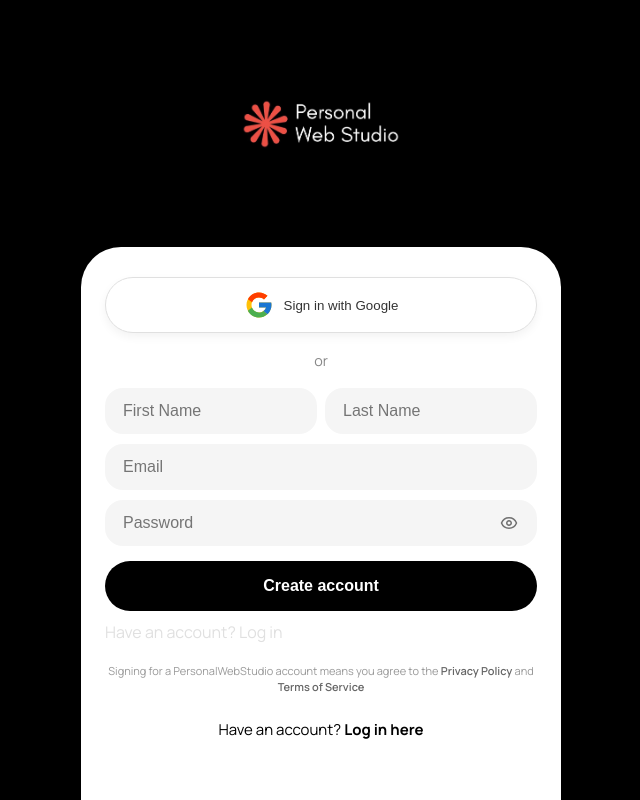
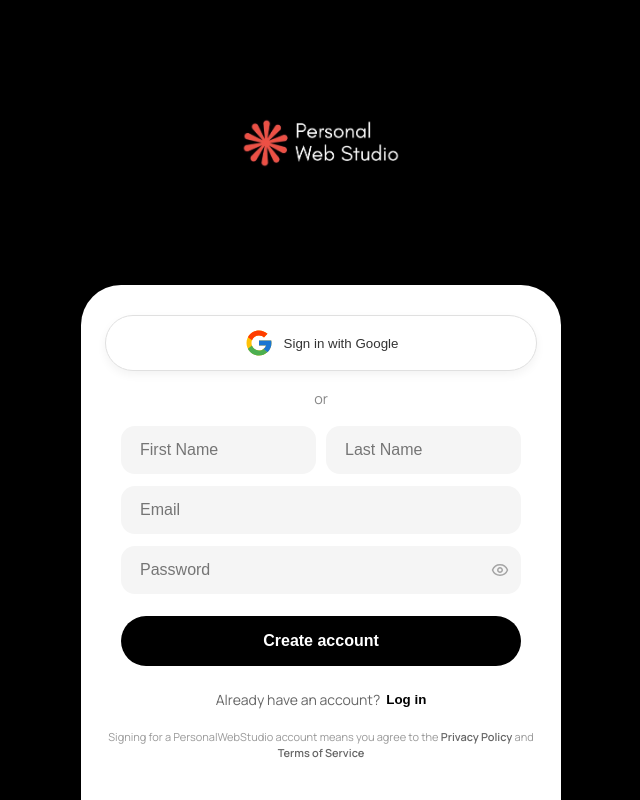
Before and after one commit to Om-Mahadik/Course-Platform-Frontend, a React (Vite) app: page /login in a window 1280 px wide. Shown: the whole page, without its empty margins (319-959 px from the left). Built offline with nearby package versions, Linux system fonts and the light colour scheme; no server answers.

Commit message:
Changed the Sign in Behaviour

```diff
--- a/src/components/universal/Signup.css
+++ b/src/components/universal/Signup.css
@@ -1,30 +1,37 @@
+/* Container for the whole component */
+.auth-card {
+  width: 100%;
+  max-width: 400px;
+  margin: 0 auto;
+}
+
 .signup-fields-container {
-  width: 100%;
   display: flex;
   flex-direction: column;
-  gap: 10px; /* Tighter gap to save vertical space */
+  gap: 12px;
 }
 
 .input-row {
   display: flex;
-  gap: 8px;
-  width: 100%;
+  gap: 10px;
 }
 
 .signup-input {
   background-color: #f5f5f5;
-  border: none;
-  border-radius: 18px;
+  border: 1.5px solid transparent; /* Added for smooth focus transition */
+  border-radius: 14px;
   padding: 14px 18px;
-  font-size: 16px; /* Best for mobile - prevents auto-zoom */
+  font-size: 16px;
   outline: none;
   flex: 1;
   width: 100%;
   box-sizing: border-box;
+  transition: all 0.2s ease;
 }
 
-.full-width {
-  width: 100%;
+.signup-input:focus {
+  background-color: #fff;
+  border-color: #000;
 }
 
 .password-wrapper {
@@ -34,20 +41,13 @@
 
 .password-eye-btn {
   position: absolute;
-  right: 14px;
+  right: 12px;
   top: 50%;
   transform: translateY(-50%);
   background: none;
   border: none;
   cursor: pointer;
   display: flex;
-  align-items: center;
-  padding: 5px;
-}
-
-.eye-svg {
-  width: 20px; /* Adjust size to fit your SVG design */
-  height: 20px;
   opacity: 0.6;
 }
 
@@ -60,10 +60,39 @@
   font-weight: 600;
   font-size: 1rem;
   border: none;
-  margin-top: 5px;
+  margin-top: 10px;
   cursor: pointer;
+  transition: transform 0.1s ease;
 }
 
 .signup-submit-btn:active {
   transform: scale(0.98);
 }
+
+/* Professional Switch Text Styles */
+.switch-auth-container {
+  margin-top: 24px;
+  display: flex;
+  justify-content: center;
+  align-items: center;
+  gap: 6px;
+  font-size: 14px;
+}
+
+.switch-auth-text {
+  color: #666; /* Muted color for the question part */
+}
+
+.switch-auth-link {
+  background: none;
+  border: none;
+  color: #000; /* Bold/Darker for the action */
+  font-weight: 700;
+  cursor: pointer;
+  padding: 0;
+  text-decoration: none;
+}
+
+.switch-auth-link:hover {
+  text-decoration: underline;
+}
--- a/src/components/universal/Signup.jsx
+++ b/src/components/universal/Signup.jsx
@@ -23,50 +23,30 @@
     setForm({ ...form, [e.target.name]: e.target.value });
   };
 
-  const handleSubmit = async () => {
+  const handleSubmit = async (e) => {
+    if (e) e.preventDefault(); // Prevents page reload
     setLoading(true);
     try {
       let userCredential;
 
       if (isLogin) {
-        // LOGIN
-        userCredential = await signInWithEmailAndPassword(
-          auth,
-          form.email,
-          form.password
-        );
-
-        // Optional: fetch user from backend if needed
+        userCredential = await signInWithEmailAndPassword(auth, form.email, form.password);
         const token = await userCredential.user.getIdToken();
-        const response = await fetch(
-          `${import.meta.env.VITE_API_URL}/api/auth/manual-login`,
-          {
+        const response = await fetch(`${import.meta.env.VITE_API_URL}/api/auth/manual-login`, {
           method: "POST",
           headers: {
             "Content-Type": "application/json",
             Authorization: `Bearer ${token}`,
           },
           body: JSON.stringify({ email: form.email }),
-          }
-        );
+        });
         const data = await response.json();
         setUser(data.user);
         localStorage.setItem("user", JSON.stringify(data.user));
       } else {
-        // SIGNUP
-        userCredential = await createUserWithEmailAndPassword(
-          auth,
-          form.email,
-          form.password
-        );
-
-        // Get Firebase ID token
+        userCredential = await createUserWithEmailAndPassword(auth, form.email, form.password);
         const token = await userCredential.user.getIdToken();
-
-        // Send data to backend to create MongoDB user
-        const response = await fetch(
-          `${import.meta.env.VITE_API_URL}/api/auth/manual-signup`,
-          {
+        const response = await fetch(`${import.meta.env.VITE_API_URL}/api/auth/manual-signup`, {
           method: "POST",
           headers: {
             "Content-Type": "application/json",
@@ -78,9 +58,7 @@
             firstName: form.firstName,
             lastName: form.lastName,
           }),
-          }
-        );
-
+        });
         const data = await response.json();
         setUser(data.user);
         localStorage.setItem("user", JSON.stringify(data.user));
@@ -94,19 +72,22 @@
   };
 
   return (
-    <div className="signup-fields-container">
+    <div className="auth-card">
+      <form className="signup-fields-container" onSubmit={handleSubmit}>
         {!isLogin && (
           <div className="input-row">
             <input
               name="firstName"
               placeholder="First Name"
               className="signup-input"
+              required
               onChange={handleChange}
             />
             <input
               name="lastName"
               placeholder="Last Name"
               className="signup-input"
+              required
               onChange={handleChange}
             />
           </div>
@@ -117,6 +98,7 @@
           type="email"
           placeholder="Email"
           className="signup-input full-width"
+          required
           onChange={handleChange}
         />
 
@@ -126,6 +108,7 @@
             type={showPassword ? "text" : "password"}
             placeholder="Password"
             className="signup-input full-width"
+            required
             onChange={handleChange}
           />
           <button
@@ -138,21 +121,27 @@
         </div>
 
         <button
+          type="submit"
           className="signup-submit-btn"
-        onClick={handleSubmit}
           disabled={loading}
         >
           {loading ? "Please wait..." : isLogin ? "Log in" : "Create account"}
         </button>
+      </form>
 
-      <p
-        className="switch-auth-text"
+      {/* Professional Bottom Line */}
+      <div className="switch-auth-container">
+        <span className="switch-auth-text">
+          {isLogin ? "New here?" : "Already have an account?"}
+        </span>
+        <button
+          type="button"
+          className="switch-auth-link"
           onClick={() => setIsLogin(!isLogin)}
         >
-        {isLogin
-          ? "New here? Create an account"
-          : "Have an account? Log in"}
-      </p>
+          {isLogin ? "Create an account" : "Log in"}
+        </button>
+      </div>
     </div>
   );
 };
--- a/src/pages/universal/Login.css
+++ b/src/pages/universal/Login.css
@@ -81,7 +81,7 @@
 
 .login-footer-text {
   margin-top: 25px;
-  font-size: 15px;
+  font-size: 20px;
   color: #000;
   padding-bottom: 20px;
 }
--- a/src/pages/universal/Login.jsx
+++ b/src/pages/universal/Login.jsx
@@ -63,9 +63,6 @@
                 <p className="legal-notice">
                   Signing for a PersonalWebStudio account means you agree to the <span>Privacy Policy</span> and <span>Terms of Service</span>
                 </p>
-                <p className="login-footer-text">
-                  Have an account? <strong>Log in here</strong>
-                </p>
               </div>
             </motion.div>
           </motion.div>
```
Lines whose indentation alone changed are shown as unchanged.
